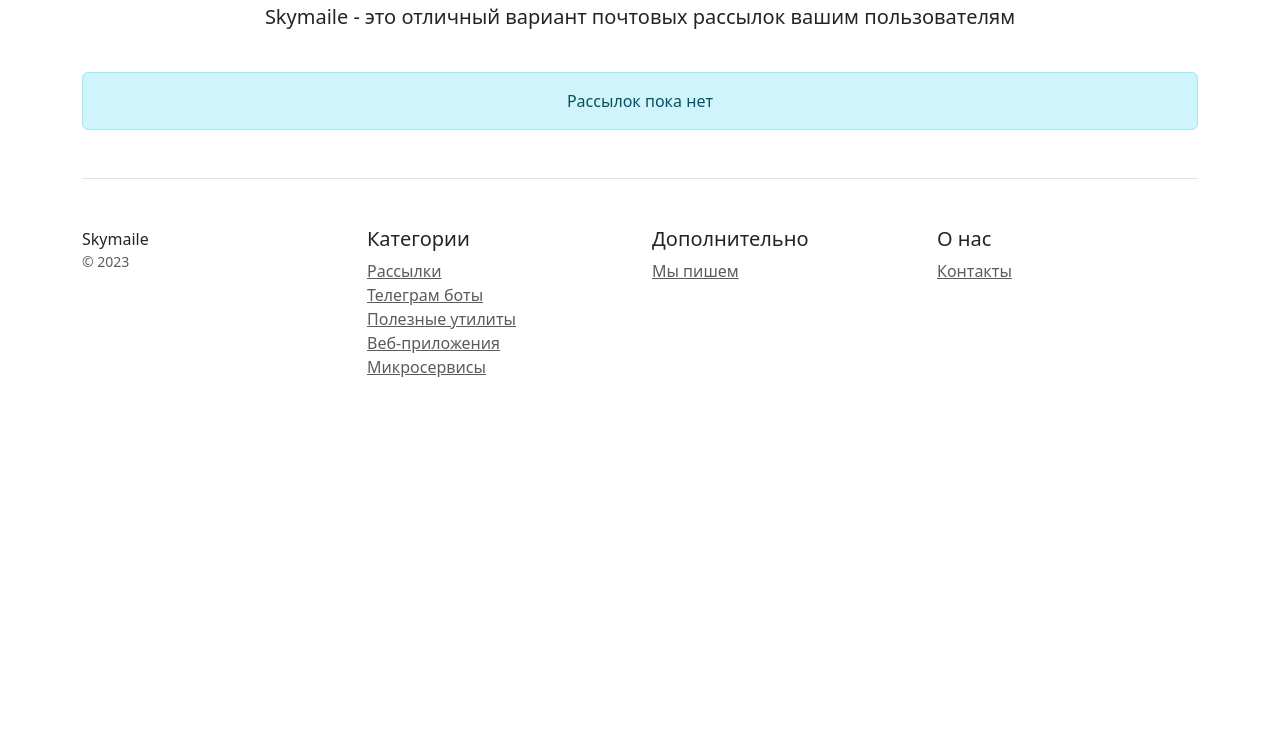
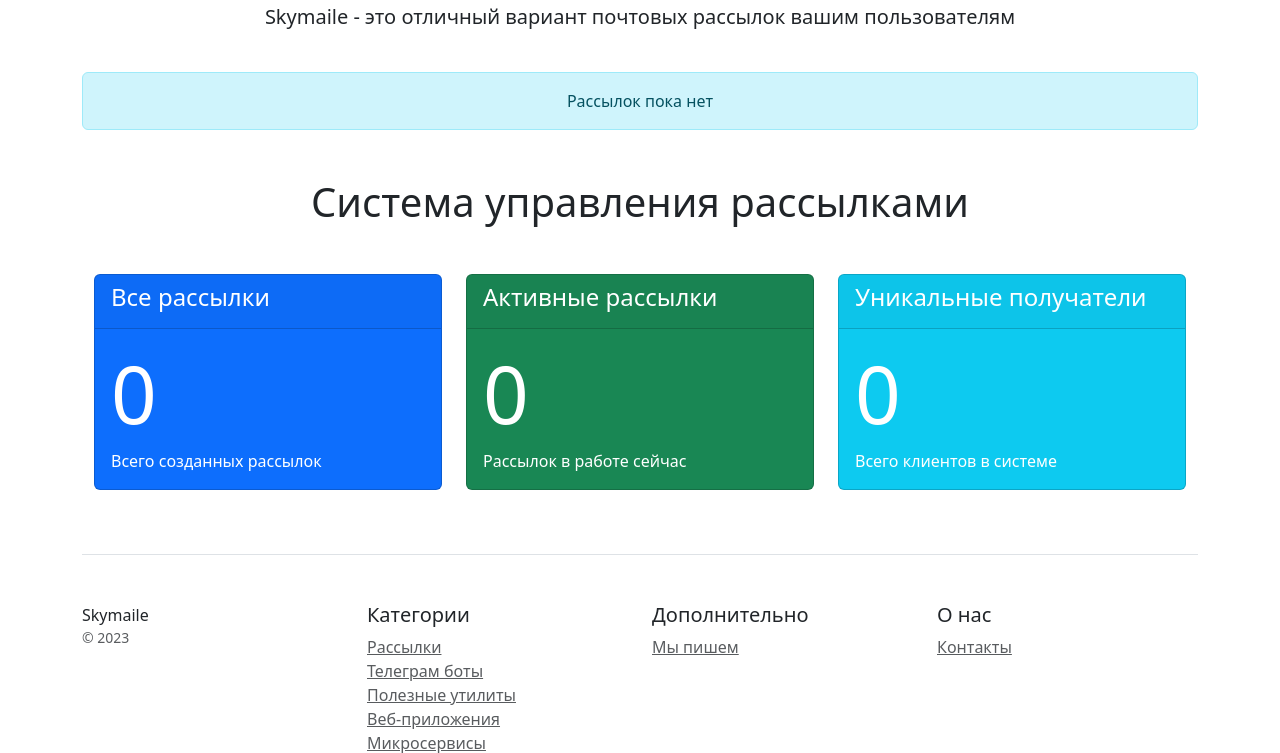
Before and after one commit to rafail2000/application_for_sending_messages, a Django app: page / in a window 1280 px wide. Shown: the part 212-965 px from the top of the page. Before the commit the page ends 589 px from the top, so only its background shows below. Run offline with Django 5.2, Linux system fonts and the light colour scheme; data that the repository does not hold is empty; parts of the project's set-up code (start-up, migrations or seed data) failed here and were passed over; some libraries are stand-ins or nearby versions.

Commit message:
fixed issues

```diff
--- a/mailing_app/services.py
+++ b/mailing_app/services.py
@@ -7,6 +7,7 @@ def send_mail_recipients(mailing_id):
     """
     Отправляет email получателям
     """
+
     try:
         mailing = Mailing.objects.get(id=mailing_id)
 
--- a/mailing_app/templates/mailing_app/mailings_list.html
+++ b/mailing_app/templates/mailing_app/mailings_list.html
@@ -14,4 +14,48 @@
     </div>
     {% endfor %}
 </div>
+<div class="container mt-5">
+    <div class="row text-center">
+        <h1 class="mb-5">Система управления рассылками</h1>
+    </div>
+
+    <!-- Статистика в карточках -->
+    <div class="row mb-5">
+        <div class="col-md-4 mb-3">
+            <div class="card text-white bg-primary h-100">
+                <div class="card-header">
+                    <h4><i class="bi bi-envelope"></i> Все рассылки</h4>
+                </div>
+                <div class="card-body">
+                    <h1 class="display-1">{{ total_mailings }}</h1>
+                    <p class="card-text">Всего созданных рассылок</p>
+                </div>
+            </div>
+        </div>
+
+        <div class="col-md-4 mb-3">
+            <div class="card text-white bg-success h-100">
+                <div class="card-header">
+                    <h4><i class="bi bi-play-circle"></i> Активные рассылки</h4>
+                </div>
+                <div class="card-body">
+                    <h1 class="display-1">{{ active_mailings }}</h1>
+                    <p class="card-text">Рассылок в работе сейчас</p>
+                </div>
+            </div>
+        </div>
+
+        <div class="col-md-4 mb-3">
+            <div class="card text-white bg-info h-100">
+                <div class="card-header">
+                    <h4><i class="bi bi-people"></i> Уникальные получатели</h4>
+                </div>
+                <div class="card-body">
+                    <h1 class="display-1">{{ unique_recipients }}</h1>
+                    <p class="card-text">Всего клиентов в системе</p>
+                </div>
+            </div>
+        </div>
+    </div>
+</div>
 {% endblock %}
--- a/mailing_app/views.py
+++ b/mailing_app/views.py
@@ -1,12 +1,13 @@
 from django.contrib import messages
 from django.shortcuts import get_object_or_404, redirect
 from django.urls import reverse_lazy
+from django.utils import timezone
 from django.views.decorators.http import require_POST
 from django.views.generic import CreateView, ListView, DetailView, UpdateView, DeleteView
 from .services import send_mail_recipients
 
 from mailing_app.forms import MailingForm
-from mailing_app.models import Mailing
+from mailing_app.models import Mailing, MailingRecipient
 
 
 class MailingCreateView(CreateView):
@@ -31,8 +32,32 @@ class MailingListView(ListView):
 
     def get_object(self, queryset=None):
         obj = super().get_object(queryset)
-        obj.update_status()  # ← пересчёт и сохранение статуса
+        obj.update_status()
         return obj
+
+    def get_context_data(self, **kwargs):
+        context = super().get_context_data(**kwargs)
+
+        now = timezone.now()
+
+        total_mailings = Mailing.objects.count()
+
+        active_mailings = Mailing.objects.filter(
+            start_time__lte=now,
+            end_time__gte=now,
+            status='Запущена'
+        ).count()
+
+        unique_recipients = MailingRecipient.objects.count()
+
+        context.update({
+            'total_mailings': total_mailings,
+            'active_mailings': active_mailings,
+            'unique_recipients': unique_recipients,
+            'now': now,
+        })
+
+        return context
 
 
 class MailingDetailView(DetailView):
```
